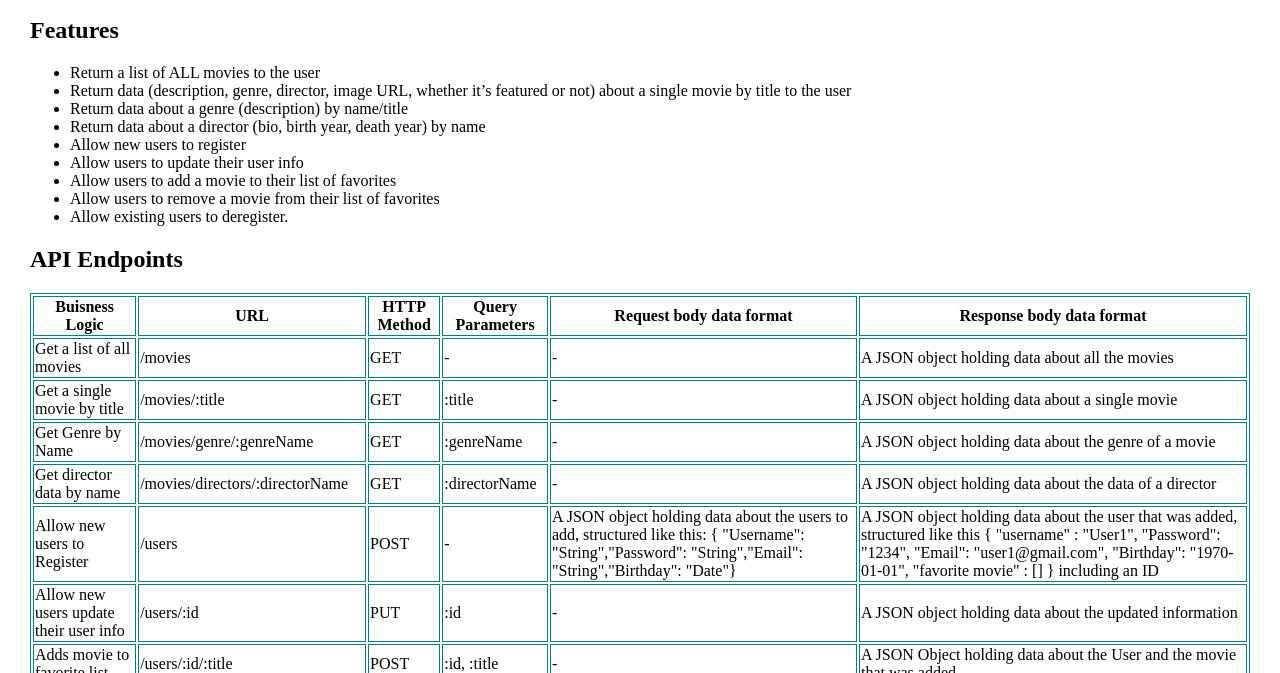
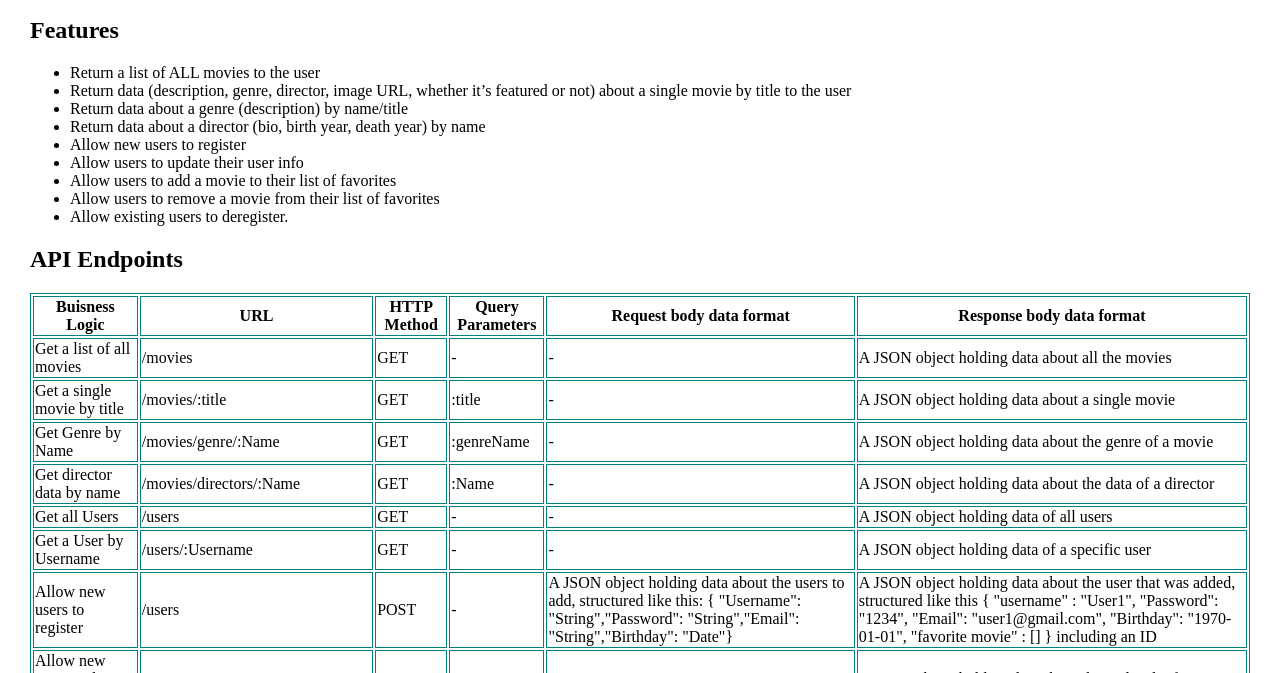
Before and after one commit to Luisa-Inc/movie_api, a website: page public/documentation.html in a window 1280 px wide. Shown: the part 127-800 px from the top of the page. Drawn offline with Linux system fonts and the light colour scheme.

Commit message:
update documentation.html

```diff
--- a/public/documentation.html
+++ b/public/documentation.html
@@ -65,7 +65,7 @@
 
     <tr>
         <td>Get Genre by Name</td>
-        <td>/movies/genre/:genreName</td>
+        <td>/movies/genre/:Name</td>
         <td>GET</td>
         <td>:genreName</td>
         <td>-</td>
@@ -74,15 +74,32 @@
 
     <tr>
         <td>Get director data by name</td>
-        <td>/movies/directors/:directorName</td>
+        <td>/movies/directors/:Name</td>
         <td>GET</td>
-        <td>:directorName</td>
+        <td>:Name</td>
         <td>-</td>
         <td>A JSON object holding data about the data of a director</td>
     </tr>
+    <tr>
+        <td>Get all Users</td>
+        <td>/users</td>
+        <td>GET</td>
+        <td>-</td>
+        <td>-</td>
+        <td> A JSON object holding data of all users</td>
+    </tr>
 
     <tr>
-        <td>Allow new users to Register</td>
+        <td>Get a User by Username</td>
+        <td>/users/:Username</td>
+        <td>GET</td>
+        <td>-</td>
+        <td>-</td>
+        <td> A JSON object holding data of a specific user</td>
+    </tr>
+
+    <tr>
+        <td>Allow new users to register</td>
         <td>/users</td>
         <td>POST</td>
         <td>-</td>
@@ -93,25 +110,25 @@
 
     <tr>
         <td>Allow new users update their user info</td>
-        <td>/users/:id</td>
+        <td>/users/:Username</td>
         <td>PUT</td>
-        <td>:id</td>
+        <td>:Username</td>
         <td>-</td>
         <td>A JSON object holding data about the updated information</td>
     </tr>
 
     <tr>
-        <td>Adds movie to favorite list</td>
-        <td>/users/:id/:title</td>
+        <td>Add movie to favorite list</td>
+        <td>/users/:Username/movies/:MovieID</td>
         <td>POST</td>
-        <td>:id, :title</td>
+        <td>:Username, :MovieID</td>
         <td>-</td>
         <td>A JSON Object holding data about the User and the movie that was added</td>
     </tr>
 
     <tr>
         <td>Delete movie from favorite list</td>
-        <td>/users/:Username/movies/:movieId</td>
+        <td>/users/:Username/movies/:MovieID</td>
         <td>DELETE</td>
         <td>:Username, :MovieID</td>
         <td>-</td>
```
